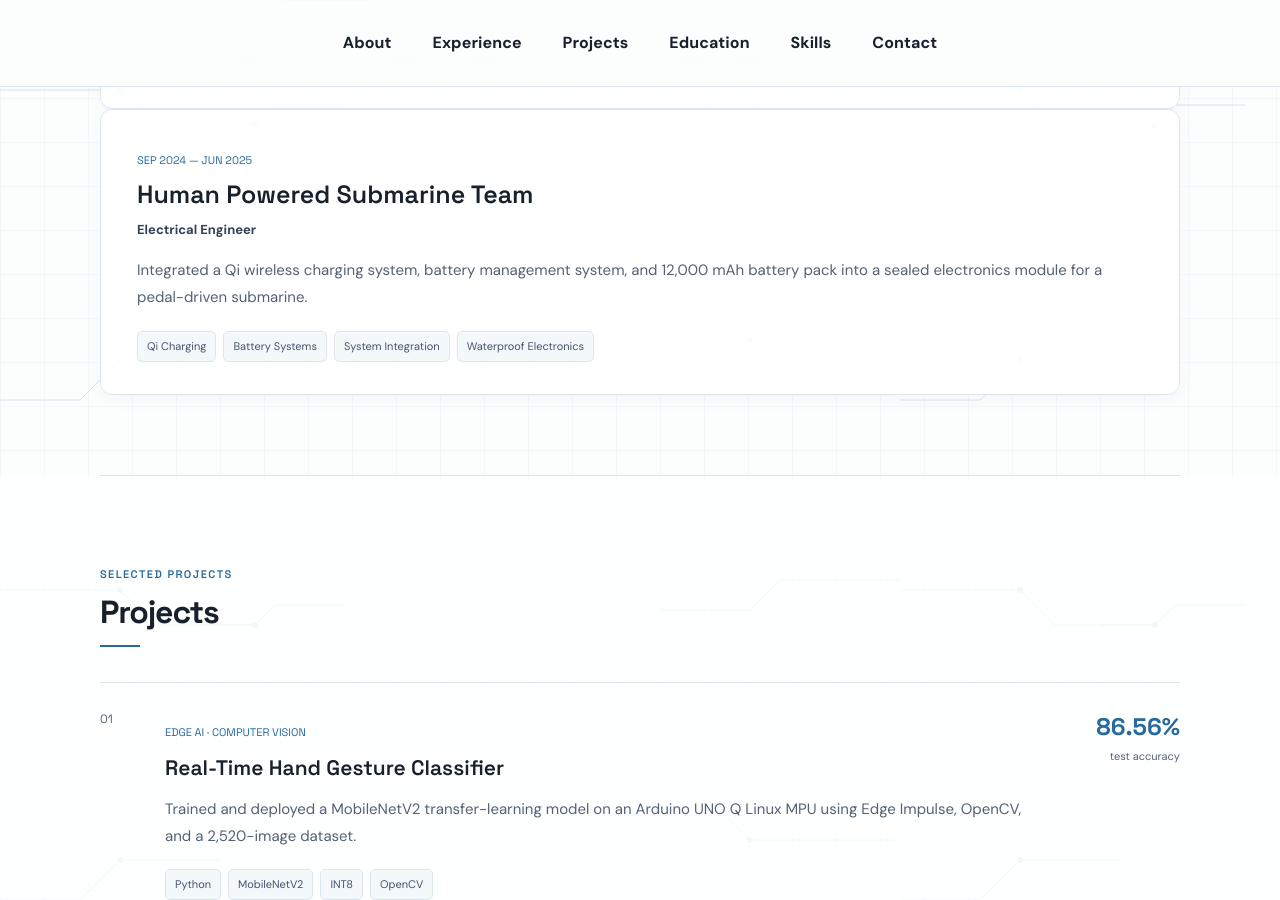
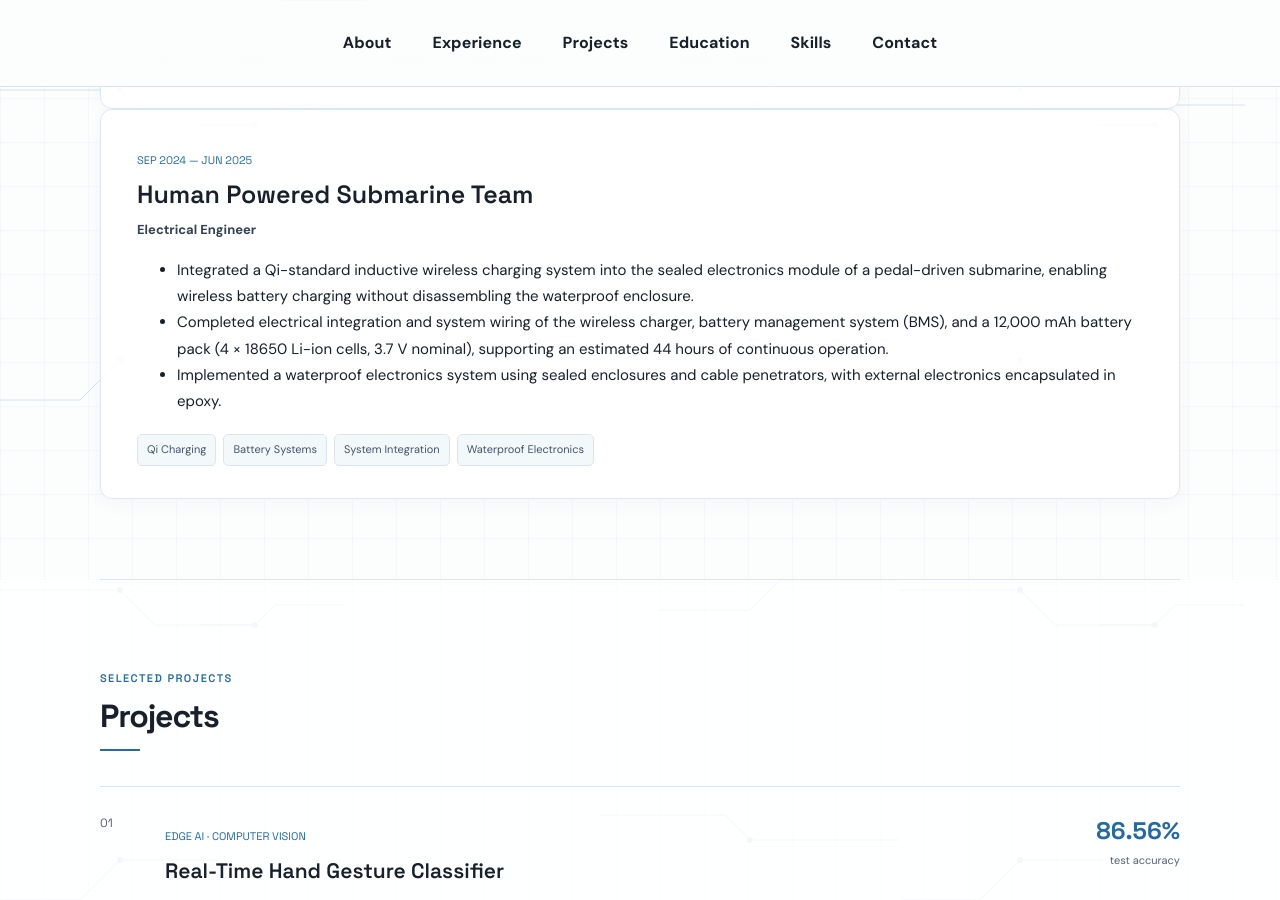
Before and after one commit to AdityaManivel/AdityaManivel.github.io, a Jekyll site: the page index.html, which Jekyll copies as it is, in a window 1280 px wide and 900 px high, scrolled down 4302 px. Built offline with Jekyll 4.4.1, drawn with Linux system fonts in a browser that asks for light colours.

Commit message:
Expand Human Powered Submarine Team experience with detailed engineering bullets

```diff
--- a/index.html
+++ b/index.html
@@ -128,7 +128,7 @@
             <figure><button class="husky-photo-button lab-zoom-button lab-rotated" type="button" data-lightbox-open data-image-src="assets/finalized-tile.svg" data-image-alt="Completed PCB-based capacitive sensing tile" data-image-rotate="-90" aria-label="Enlarge completed PCB-based sensing tile"><img src="assets/finalized-tile.svg" alt="Completed PCB-based capacitive sensing tile" loading="lazy"><span class="photo-hint">Click to enlarge ↗</span></button></figure>
           </section>
         </div><div class="tags"><span>ESP32-C3</span><span>Bluetooth LE</span><span>KiCad</span><span>PCB Design</span><span>Capacitive Sensing</span><span>RC Circuits</span><span>Hardware Prototyping</span></div></article>
-        <article class="exp-card reveal"><p>SEP 2024 — JUN 2025</p><h3>Human Powered Submarine Team</h3><span>Electrical Engineer</span><p>Integrated a Qi wireless charging system, battery management system, and 12,000 mAh battery pack into a sealed electronics module for a pedal-driven submarine.</p><div class="tags"><span>Qi Charging</span><span>Battery Systems</span><span>System Integration</span><span>Waterproof Electronics</span></div></article>
+        <article class="exp-card reveal"><p>SEP 2024 — JUN 2025</p><h3>Human Powered Submarine Team</h3><span>Electrical Engineer</span><ul class="exp-bullets"><li>Integrated a Qi-standard inductive wireless charging system into the sealed electronics module of a pedal-driven submarine, enabling wireless battery charging without disassembling the waterproof enclosure.</li><li>Completed electrical integration and system wiring of the wireless charger, battery management system (BMS), and a 12,000 mAh battery pack (4 × 18650 Li-ion cells, 3.7 V nominal), supporting an estimated 44 hours of continuous operation.</li><li>Implemented a waterproof electronics system using sealed enclosures and cable penetrators, with external electronics encapsulated in epoxy.</li></ul><div class="tags"><span>Qi Charging</span><span>Battery Systems</span><span>System Integration</span><span>Waterproof Electronics</span></div></article>
       </div>
     </section>
 
```
